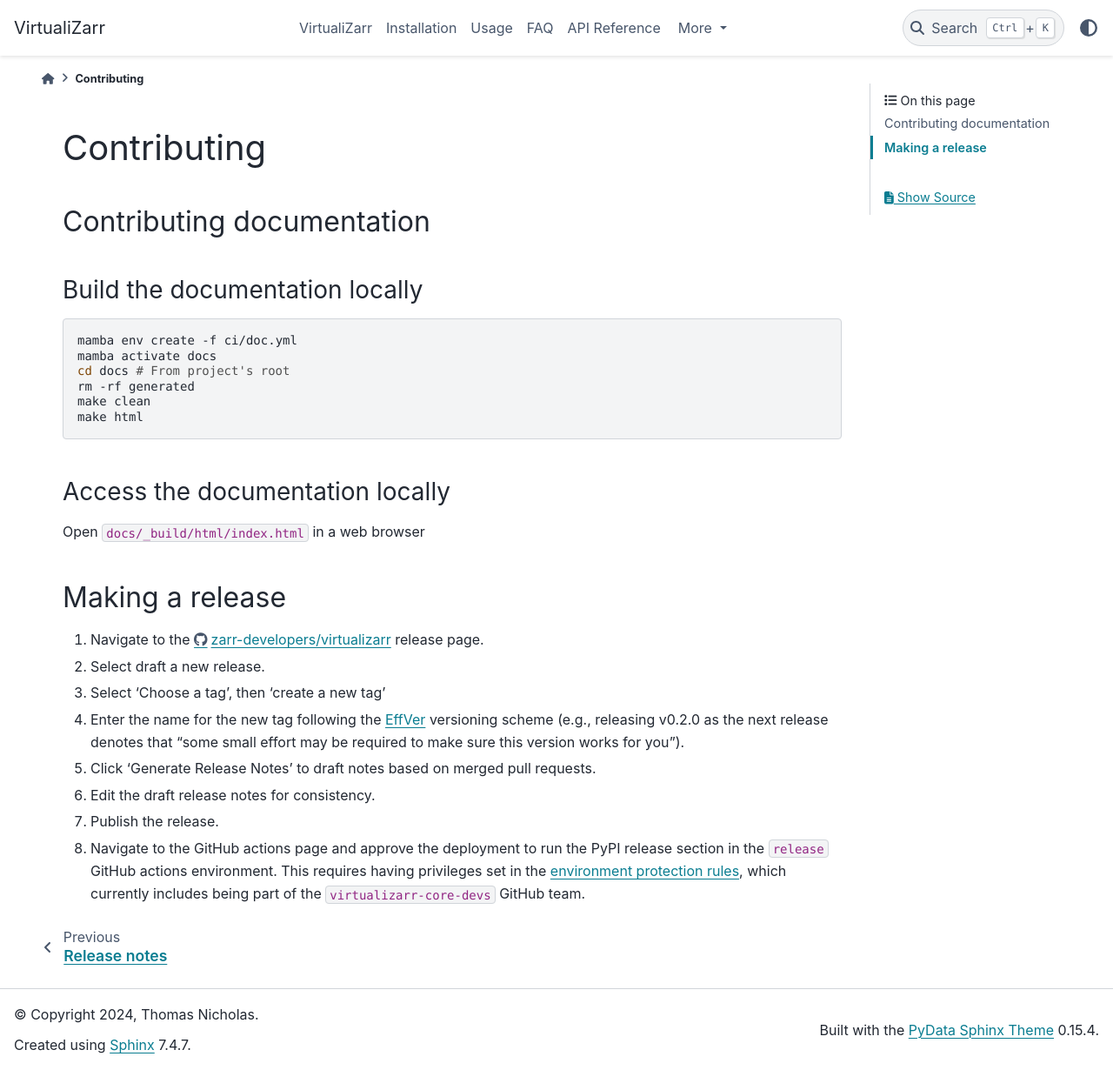
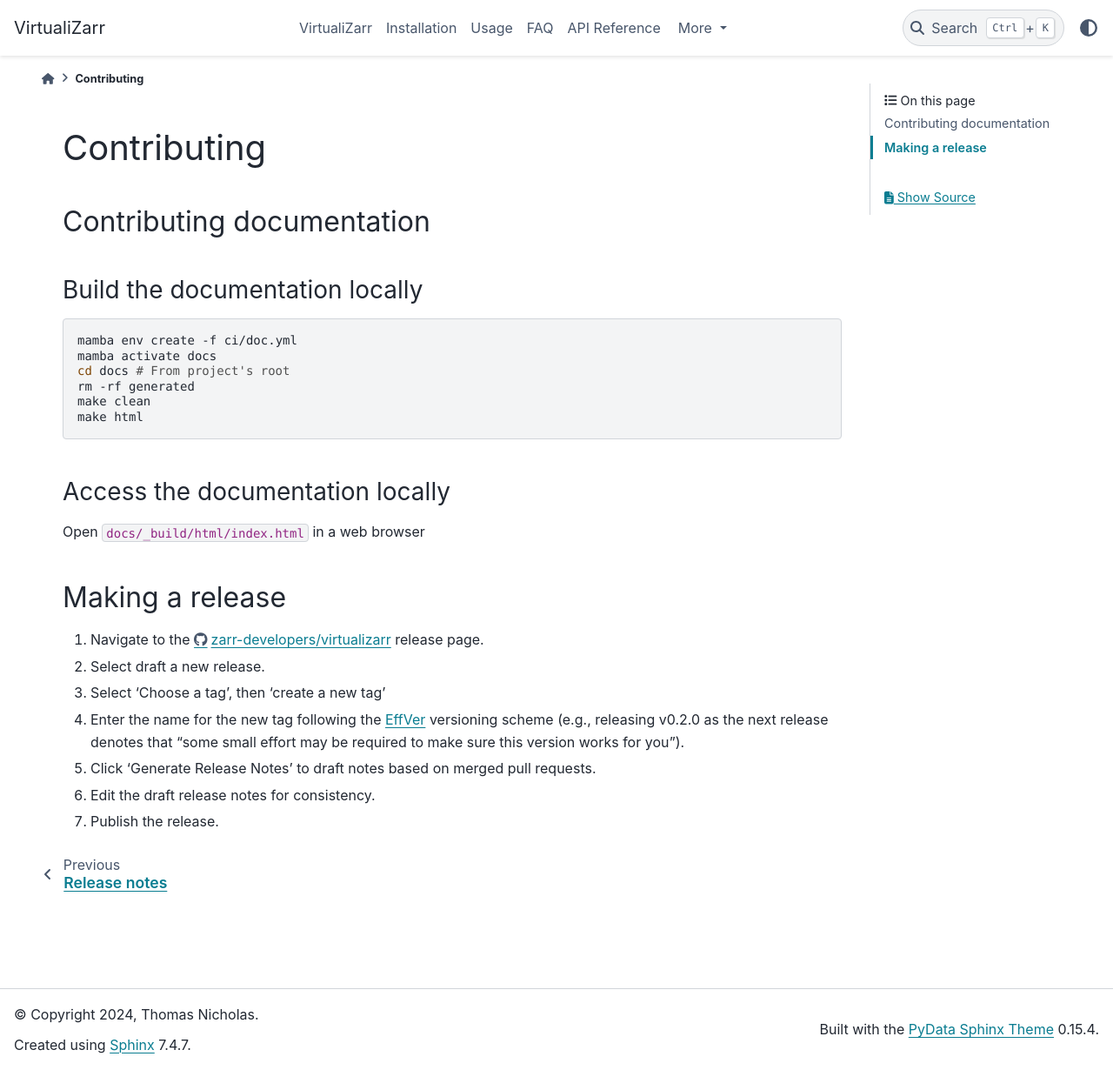
Before and after one commit to zarr-developers/VirtualiZarr, a Sphinx documentation site: the page built from docs/contributing.md, in a window 1280 px wide and 1230 px high. Shown: the whole window at 87% size. Built offline with Sphinx 7.4.7 and the PyData theme 0.15.4, drawn with Linux system fonts in a browser that asks for light colours.

Commit message:
Remove environment protection step

```diff
--- a/docs/contributing.md
+++ b/docs/contributing.md
@@ -26,4 +26,3 @@
 4. Click 'Generate Release Notes' to draft notes based on merged pull requests.
 5. Edit the draft release notes for consistency.
 6. Publish the release.
-7. Navigate to the GitHub actions page and approve the deployment to run the PyPI release section in the `release` GitHub actions environment. This requires having privileges set in the [environment protection rules](https://github.com/zarr-developers/VirtualiZarr/settings/environments/3162544968/edit), which currently includes being part of the `virtualizarr-core-devs` GitHub team.
```
